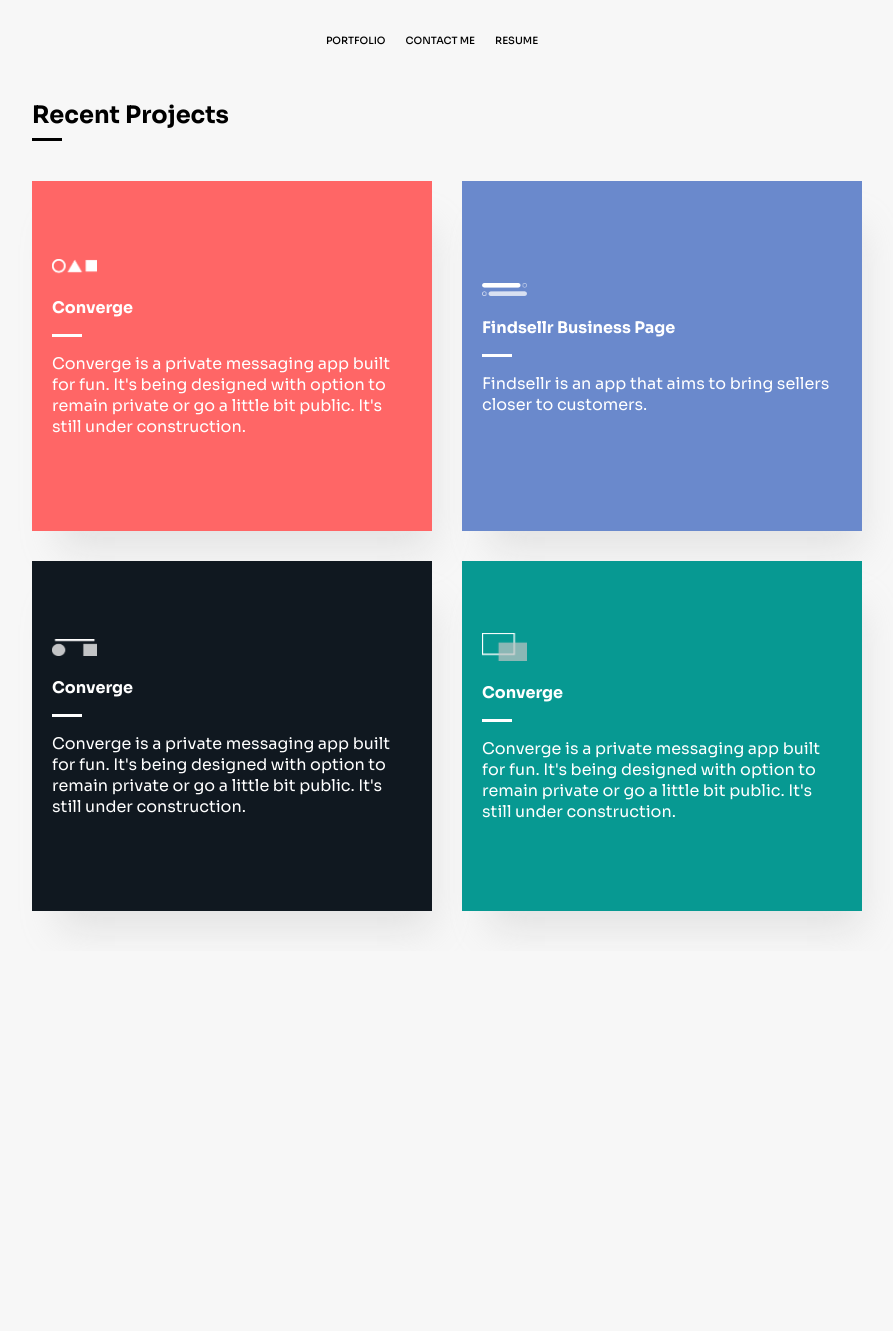
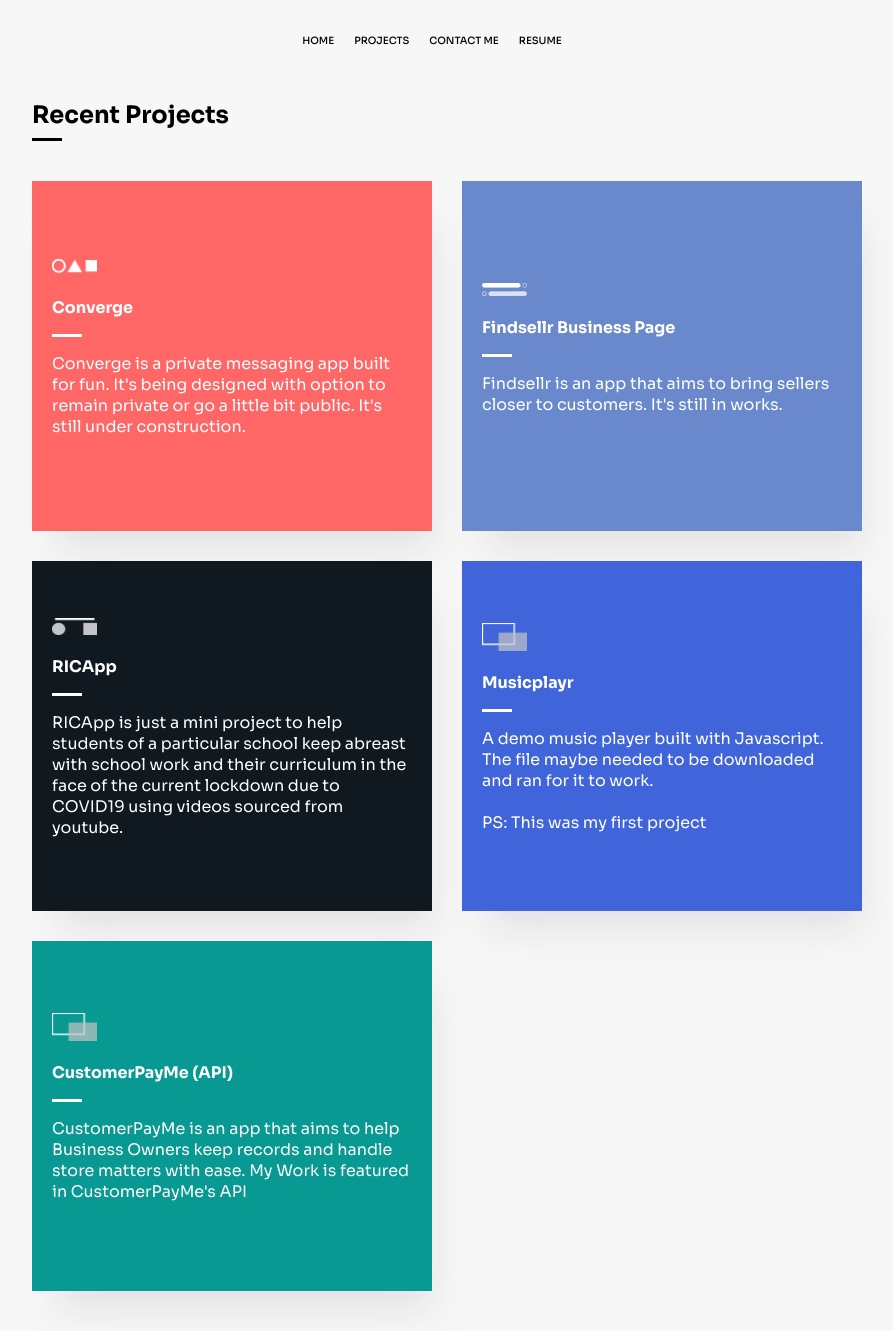
Before and after one commit to judgegodwins/my-portfolio, a React (Create React App) app: page /portfolio in a window 1280 px wide. Shown: the whole page, without its empty margins (208-1101 px from the left). Before the commit the page ends 951 px from the top, so only its background shows below. Built offline with nearby package versions, Linux system fonts and the light colour scheme.

Commit message:
ui restructure

```diff
--- a/public/index.html
+++ b/public/index.html
@@ -9,7 +9,7 @@
       name="description"
       content="Web site created using create-react-app"
     />
-    <link rel="apple-touch-icon" href="%PUBLIC_URL%/logo192.png" />
+    <!-- <link rel="apple-touch-icon" href="%PUBLIC_URL%/logo192.png" /> -->
     <!--
       manifest.json provides metadata used when your web app is installed on a
       user's mobile device or desktop. See https://developers.google.com/web/fundamentals/web-app-manifest/
--- a/scss/screens/_portfolio.scss
+++ b/scss/screens/_portfolio.scss
@@ -22,7 +22,7 @@
     .project {
         @include flex();
         flex-direction: column;
-        background: red;
+        // background: red;
         // width: 100%;
         height: 350px;
         padding: 20px;
@@ -37,6 +37,9 @@
         }
         &:nth-child(3) {
             background: #101820;
+        }
+        &:nth-child(4) {
+            background: rgb(64, 100, 218);
         }
         &:last-child {
             background: #079992;
--- a/src/components/Alert.js
+++ b/src/components/Alert.js
@@ -15,7 +15,7 @@ function Alert({ status }) {
             style={{
                 background: success ? 'rgb(0, 255, 0)' : 'red',
                 display: status != 'sending' && status != 'idle'
-                    ? "block"
+                    ? "flex"
                     : "none"
             }}
         >
--- a/src/components/Contact.js
+++ b/src/components/Contact.js
@@ -77,7 +77,7 @@ class Contact extends Component {
                             <span className="focus-border"></span>
                         </div>
                     </div>
-                    <button type="submit" style={{ marginTop: "20px" }} onClick={this.handleSubmit}>
+                    <button type="submit" disabled={this.props.status == 'sending' ? true : false} style={{ marginTop: "20px" }} onClick={this.handleSubmit}>
                         {
                             this.props.status == 'sending'?
                                 <div className="cover">
--- a/src/components/HomeTab.js
+++ b/src/components/HomeTab.js
@@ -15,13 +15,13 @@ function HomeTab() {
                 </p>
                 <div className="socials home">
                     <div className="social touch-indicator">
-                        <a href="#"><i className="fab fa-github"></i></a>
+                        <a target="_blank" href="https://github.com/judgegodwins"><i className="fab fa-github"></i></a>
                     </div>
                     <div className="social touch-indicator">
-                        <a href="#"><i className="fab fa-twitter"></i></a>
+                        <a target="_blank" href="https://twitter.com/judgegodwins"><i className="fab fa-twitter"></i></a>
                     </div>
                     <div className="social touch-indicator">
-                        <a href="#"><i className="fab fa-linkedin-in"></i></a>
+                        <a target="_blank" href="https://ng.linkedin.com/in/judge-godwins-221140113"><i className="fab fa-linkedin-in"></i></a>
                     </div>
                 </div>
                 <Link className="explore-link" to="/portfolio">
--- a/src/components/Portfolio.js
+++ b/src/components/Portfolio.js
@@ -13,7 +13,7 @@ function Portfolio() {
                 <div className="liner" style={{ background: "black", marginBottom: "20px" }}></div>
             </div>
             <div className="portfolio-div">
-                <a href="https://convrge.herokuapp.com" className="project">
+                <a href="https://convrge.herokuapp.com" target="_blank" className="project">
                     <div className="image">
                         <img src={first} />
                     </div>
@@ -27,7 +27,7 @@ function Portfolio() {
                         It's still under construction.
                 </p>
                 </a>
-                <a href="https://findsellr.netlify.com/businesspage.html" className="project">
+                <a href="https://findsellr.netlify.com/businesspage.html" target="_blank" className="project">
                     <div className="image">
                         <img src={second} />
                     </div>
@@ -38,35 +38,51 @@ function Portfolio() {
                     <p>
                         Findsellr is an app that aims to bring
                         sellers closer to customers.
+                        It's still in works.
                     </p>
                 </a>
-                <a className="project">
+                <a href="https://ricapp.netlify.app" target="_blank" className="project">
                     <div className="image">
                         <img src={block} />
                     </div>
                     <div className="top">
-                        <h3 className="title">Converge</h3>
+                        <h3 className="title">RICApp</h3>
                         <div className="liner"></div>
                     </div>
                     <p>
-                        Converge is a private messaging app built for fun.
-                        It's being designed with option to remain private or go a little bit public.
-                        It's still under construction.
-                </p>
+                        RICApp is just a mini project to help students of a particular school keep abreast
+                        with school work and their curriculum in the face of the current lockdown due to COVID19 using videos sourced from youtube.
+                    </p>
                 </a>
-                <a className="project">
+                <a target="_blank" className="project">
                     <div className="image">
                         <img src={screen} />
                     </div>
                     <div className="top">
-                        <h3 className="title">Converge</h3>
+                        <h3 className="title">Musicplayr</h3>
                         <div className="liner"></div>
                     </div>
                     <p>
-                        Converge is a private messaging app built for fun.
-                        It's being designed with option to remain private or go a little bit public.
-                        It's still under construction.
-                </p>
+                        A demo music player built with Javascript.
+                        The file maybe needed to be downloaded and ran for it to work.
+                        <br />
+                        <br />
+                        PS: This was my first project
+                    </p>
+                </a>
+                <a href="https://api.customerpay.me" target="_blank" className="project">
+                    <div className="image">
+                        <img src={screen} />
+                    </div>
+                    <div className="top">
+                        <h3 className="title">CustomerPayMe (API)</h3>
+                        <div className="liner"></div>
+                    </div>
+                    <p>
+                        CustomerPayMe is an app that aims to help Business Owners
+                        keep records and handle store matters with ease.
+                        My Work is featured in CustomerPayMe's API
+                    </p>
                 </a>
             </div>
         </div>
--- a/src/components/TopBar.js
+++ b/src/components/TopBar.js
@@ -6,8 +6,11 @@ function TopBar() {
     return (
         <div className="top-bar">
             <ul className="links">
+                <Link to="/">
+                    <li className="link">HOME</li>
+                </Link>
                 <Link to="/portfolio">
-                    <li className="link">PORTFOLIO</li>
+                    <li className="link">PROJECTS</li>
                 </Link>
                 <Link to="/contact">
                     <li className="link">CONTACT ME</li>
```
Also changed, not shown: scss/_utilities.scss (+14 -7 lines), src/css/styles.css.
